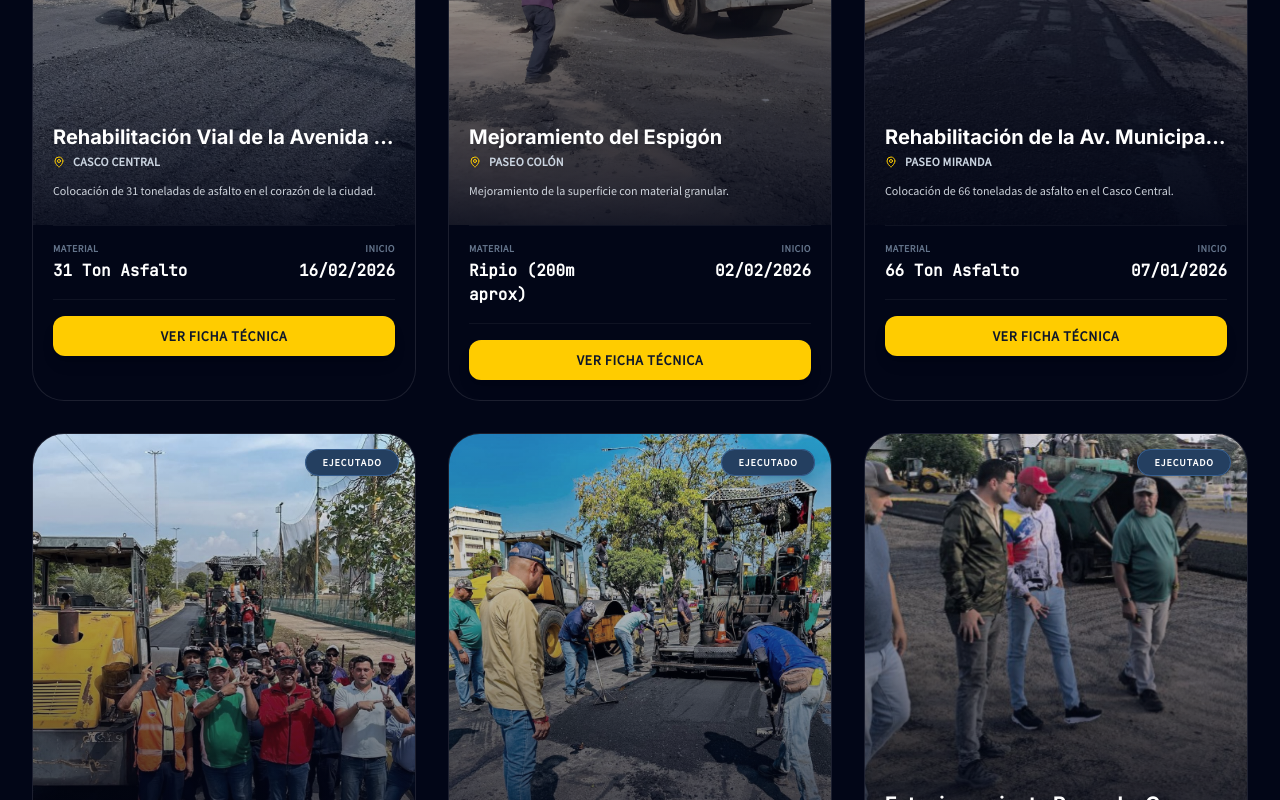
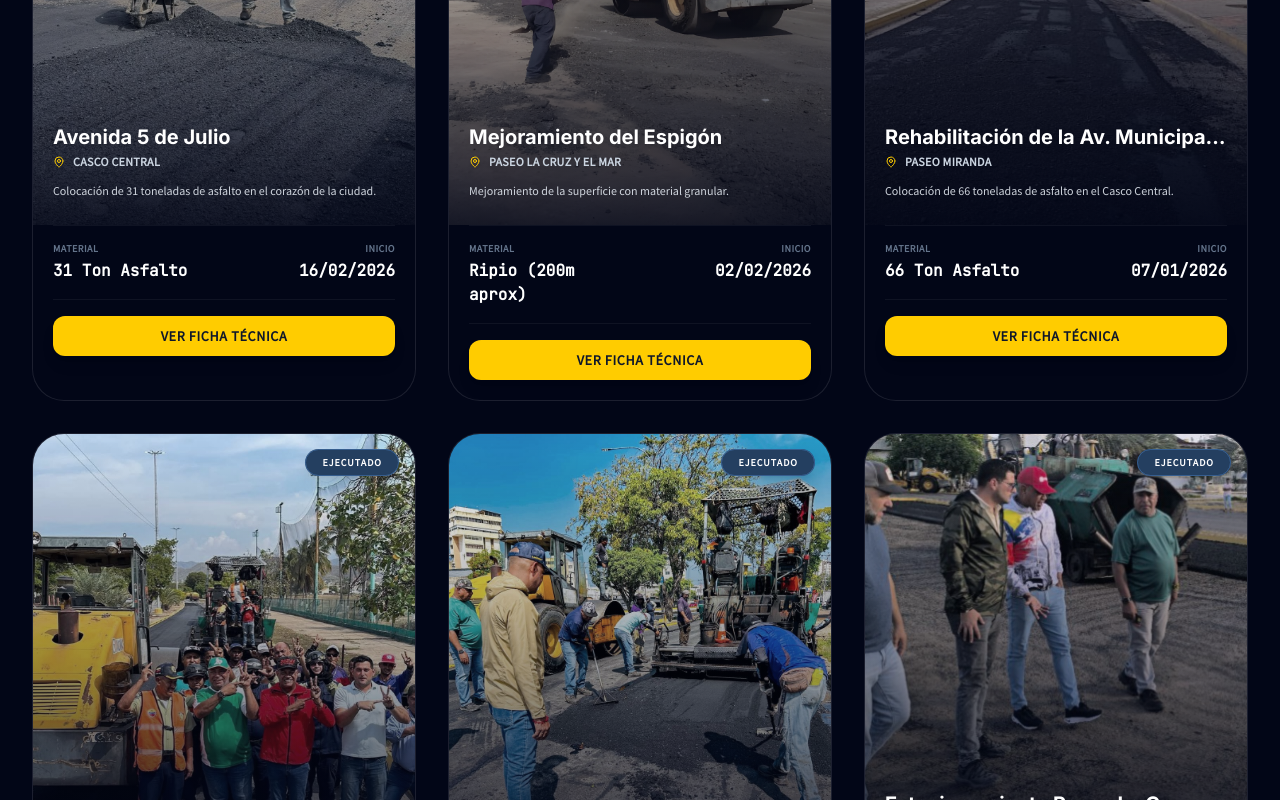
Before and after one commit to wilmer1203/covimus, a React (Vite) app: page /projects in a window 1280 px wide. Shown: the part 1220-2020 px from the top of the page. Built offline with nearby package versions, Linux system fonts and the light colour scheme.

Commit message:
paseo la cruz y el mar

```diff
--- a/src/data/projectsData.js
+++ b/src/data/projectsData.js
@@ -4,7 +4,7 @@ export const projects = [
     name: "Mejoramiento del Espigón",
     category: "infrastructure",
     categoryIcon: "Construction",
-    municipality: "Paseo Colón",
+    municipality: "Paseo La Cruz y El Mar",
     description: "Mejoramiento de la superficie con material granular.",
     fullDescription: "Como parte del plan integral de mantenimiento de infraestructuras urbanas, la Corporación de Vialidad e Infraestructura del municipio Sotillo (Covimus) ejecuta trabajo de mejoramiento y estabilización del terreno del espigón del emblemático Paseo de la Cruz y el Mar. La intervención técnica consiste en el mejoramiento de la superficie con material granular (ripio) en aproximadamente 200 metros, y su posterior compactación con maquinaria pesada, garantizando una base sólida y duradera para el tránsito en esta zona estratégica de la costa. Con estas acciones, el Alcalde de Sotillo @jesusmarcanot reafirma el compromiso de la recuperación de los espacios públicos y la optimización de la infraestructura vial de la ciudad.",
     images: [
@@ -24,17 +24,16 @@ export const projects = [
     contractor: "Covimus",
     coordinates: { lat: 10.220913, lng: -64.641596 },
     impact: "Recuperación de espacios públicos y optimización vial.",
-    impact: "Recuperación de espacios públicos y optimización vial.",
     testimonial: "El cambio es notable. Antes caminar por aquí era difícil por el terreno irregular, ahora se siente mucho más firme y seguro para venir con la familia.",
     testimonialAuthor: "Luisa Rodríguez",
-    testimonialRole: "Vecina de Paseo Colón"
+    testimonialRole: "Vecina de Paseo La Cruz y El Mar"
   },
   {
     id: 2,
     name: "Estacionamiento Paseo La Cruz y El Mar",
     category: "infrastructure",
     categoryIcon: "Construction",
-    municipality: "Paseo Colón",
+    municipality: "Paseo La Cruz y El Mar",
     description: "Recuperación integral, demarcación y asfaltado del estacionamiento.",
     fullDescription: "En el marco de la recuperación de espacios públicos liderada por el Alcalde Jesús Marcano Tabata, se ejecutó la rehabilitación integral del estacionamiento del Paseo de la Cruz y el Mar. La obra comprendió la colocación de aproximadamente 350 toneladas de asfalto y la demarcación vial de 3,000 m², garantizando el ordenamiento y la seguridad en este punto clave para el esparcimiento familiar. Esta intervención reafirma el compromiso de la gestión municipal, con el apoyo del gobernador Luis Marcano y el presidente Nicolás Maduro, de elevar la calidad de vida de los ciudadanos y potenciar la infraestructura turística de Puerto La Cruz.",
     images: [
@@ -56,8 +55,7 @@ export const projects = [
     beneficiaries: "2,000 m²",
     contractor: "Covimus",
     coordinates: { lat: 10.227253, lng: -64.634818 },
-    impact: "Organización vial y mejora turística del Paseo Colón.",
-    impact: "Organización vial y mejora turística del Paseo Colón.",
+    impact: "Organización vial y mejora turística del Paseo La Cruz y El Mar.",
     testimonial: "Quedó espectacular el estacionamiento. Hacía falta este orden para quienes visitamos el Paseo los fines de semana. ¡Excelente trabajo!",
     testimonialAuthor: "José Miguel Silva",
     testimonialRole: "Visitante Frecuente"
@@ -326,14 +324,13 @@ export const projects = [
     contractor: "Covimus",
     coordinates: { lat: 10.204096, lng: -64.636681 },
     impact: "Recuperación de arteria vial principal con dignidad y esfuerzo.",
-    impact: "Recuperación de arteria vial principal con dignidad y esfuerzo.",
     testimonial: "Tenía años esperando ver la Av. Bolívar así. El asfalto quedó como una mesa de billar. Da gusto transitar por aquí ahora.",
     testimonialAuthor: "Carmen Elena Velásquez",
     testimonialRole: "Conductora y Habitante"
   },
   {
     id: 12,
-    name: "Rehabilitación Vial de la Avenida 5 de Julio",
+    name: "Avenida 5 de Julio",
     category: "infrastructure",
     categoryIcon: "Construction",
     municipality: "Casco Central",
```
